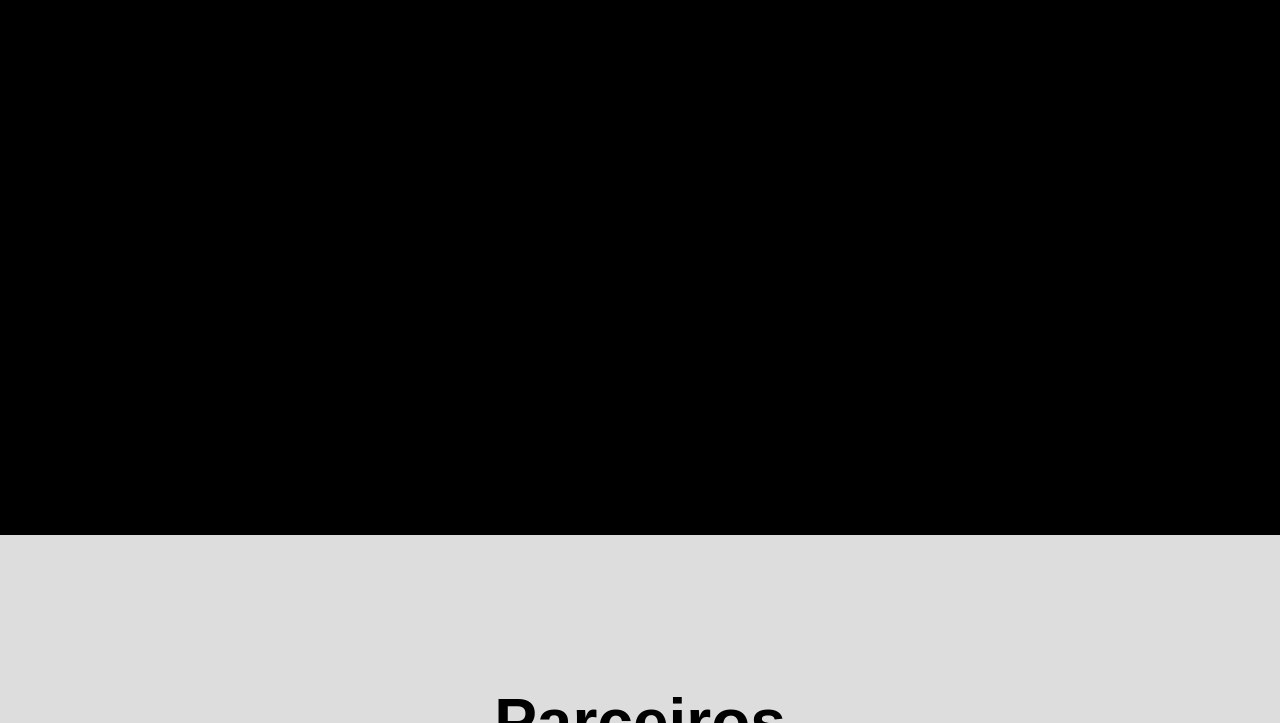
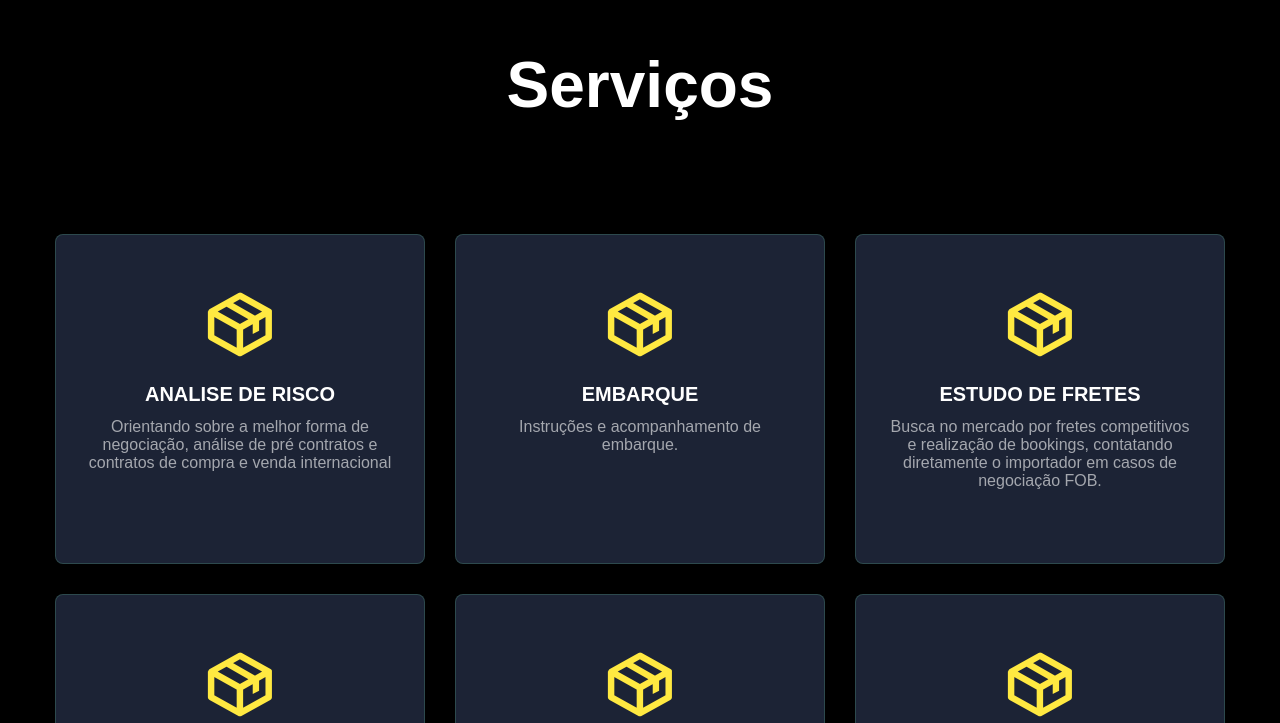
Before and after one commit to CaioRibeiro94/viaBrasil, a plain HTML site: page index.html in a window 1280 px wide. Shown: the part 2077-2800 px from the top of the page. Drawn offline with nearby package versions, Linux system fonts and the light colour scheme; a web font is replaced by a local one.

Commit message:
Add files via upload

```diff
--- a/css/viabrasil.css
+++ b/css/viabrasil.css
@@ -94,6 +94,7 @@ section {
     width: 100%;
     height: 100%;
     opacity: 0.8;
+    z-index: 1;
 }
 
 .home-content{
@@ -111,10 +112,26 @@ section {
 }
 
 .distante{
-    margin: -30px 0 0 60px;
+    margin: -30px 0 0 90px;
 }
 
+.content {
+    margin-top: 47rem;
+    display: flex;
+    flex-direction: column;
+    gap: 1.25rem;
+}
+.content p {
+    position: relative;
+    color: var(--text-color2);
+    font-size: 1.25rem;
+    text-align: center;
+    z-index: 2;
+}
 
+.content .btn-box {
+    margin-left: 12rem;
+}
 
 .home-content .btn-box{
     position: relative;
@@ -235,6 +252,83 @@ section {
 /* Serviço */
 .services {
     background-color: #000;
+    color: var(--text-color2);
+}
+
+.service-wrapper {
+    padding: 5% 8%;
+}
+
+.service {
+    display: flex;
+    flex-direction: column;
+    align-items: center;
+}
+
+.cards{
+    display: grid;
+    grid-template-columns: repeat(3,1fr);
+    gap: 30px;
+    margin-top: 80px;
+}
+
+.card {
+    height: 330px;
+    width: 370px;
+    background-color: #1c2335;
+    padding: 3% 8%;
+    border: 0.2px solid rgba(114, 226, 174,0.2);
+    border-radius: 8px;
+    transition: .6s;
+    display: flex;
+    align-items: center;
+    flex-direction: column;
+    position: relative;
+    overflow: hidden;
+}
+
+.card::after {
+    content: "";
+    position: absolute;
+    top: 150%;
+    left: -200px;
+    width: 120%;
+    transform: rotate(50deg);
+    background-color: #fff;
+    height: 18px;
+    filter: blur(30px);
+    opacity: 0.5;
+    transition: 1s;
+}
+
+.card:hover::after{
+    width: 225%;
+    top: -100%;
+}
+
+.card i {
+    color: #ffe941;
+    margin-top: 40px;
+    margin-bottom: 20px;
+    font-size: 4.8rem;
+}
+
+.card h2 {
+    font-size: 20px;
+    font-weight: 600;
+}
+
+.card p {
+    text-align: center;
+    width: 100%;
+    margin: 12px 0;
+    color: rgba(255,255,255,0.6);
+}
+
+.card:hover {
+    background-color: transparent;
+    transform: translateY(-8px);
+    border-color: var(--main-color);
 }
 /* Parceiros */
 
@@ -406,6 +500,9 @@ section {
     html {
         font-size: 55%;
     }
+    .cards {
+        grid-template-columns: repeat(2,1fr);
+    }
 }
 
 @media (max-width: 990px) {
@@ -498,6 +595,9 @@ section {
     .portfolio .portfolio-container {
         grid-template-columns: repeat(2, 1fr);
     }
+    .cards {
+        grid-template-columns: repeat(1,1fr);
+    }
 }
 
 @media (max-width: 520px) {
--- a/index.html
+++ b/index.html
@@ -34,7 +34,12 @@
                 <h1>SEGURANÇA</h1>
                 <H1 class="distante">& AGILIDADE</H1>
             </div>
-
+        <div class="content">
+            <p>Para melhores informações,<br> agende uma reunião com um de nossos colaboradores</p>
+            <div class="btn-box btns">
+                <a href="" class="btn">AGENDAR</a>
+            </div>
+        </div>
     </section>
 
 
@@ -59,6 +64,56 @@
     </section>
     <!-- Serviços -->
     <section class="services" id="services">
+        <div class="service-wrapper">
+            <div class="service">
+                <h2 class="heading">Serviços</h2>
+                <div class="cards">
+
+                    <!-- 1 -->
+                    <div class="card">
+                        <i class='bx bx-package'></i>
+                        <h2>ANALISE DE RISCO</h2>
+                        <p>Orientando sobre a melhor forma de negociação, análise de pré contratos e contratos de compra e venda internacional</p>
+                    </div>
+
+                    <!-- 2-->
+                    <div class="card">
+                        <i class='bx bx-package'></i>
+                        <h2>EMBARQUE</h2>
+                        <p>Instruções e acompanhamento de embarque.</p>
+                    </div>
+
+                    <!-- 3 -->
+                    <div class="card">
+                        <i class='bx bx-package'></i>
+                        <h2>ESTUDO DE FRETES</h2>
+                        <p>Busca no mercado por fretes competitivos e realização de bookings, contatando diretamente o importador em casos de negociação FOB.</p>
+                    </div>
+
+                    <!-- 4 -->
+                    <div class="card">
+                        <i class='bx bx-package'></i>
+                        <h2>LIMITES OPERACIONAIS</h2>
+                        <p>Viabilização de Limites operacionais de crédito Junto aos Bancos suportando informações dinâmicas do mercado em que o cliente atua e seus respectivos importadores.</p>
+                    </div>
+
+                    <!-- 5 -->
+                    <div class="card">
+                        <i class='bx bx-package'></i>
+                        <h2>CAMBIO</h2>
+                        <p>Contratação de câmbios e Travas de câmbio aproveitando assim melhores momentos da taxa USD X REAL</p>
+                    </div>
+
+                    <!-- 6 -->
+                    <div class="card">
+                        <i class='bx bx-package'></i>
+                        <h2>FOLLOW UP</h2>
+                        <p>Follow up diário das cargas a importadores em tempo real em Inglês e espanhol.</p>
+                    </div>
+
+                </div>
+            </div>
+        </div>
 
     </section>
     <!-- Parceiros -->
```
